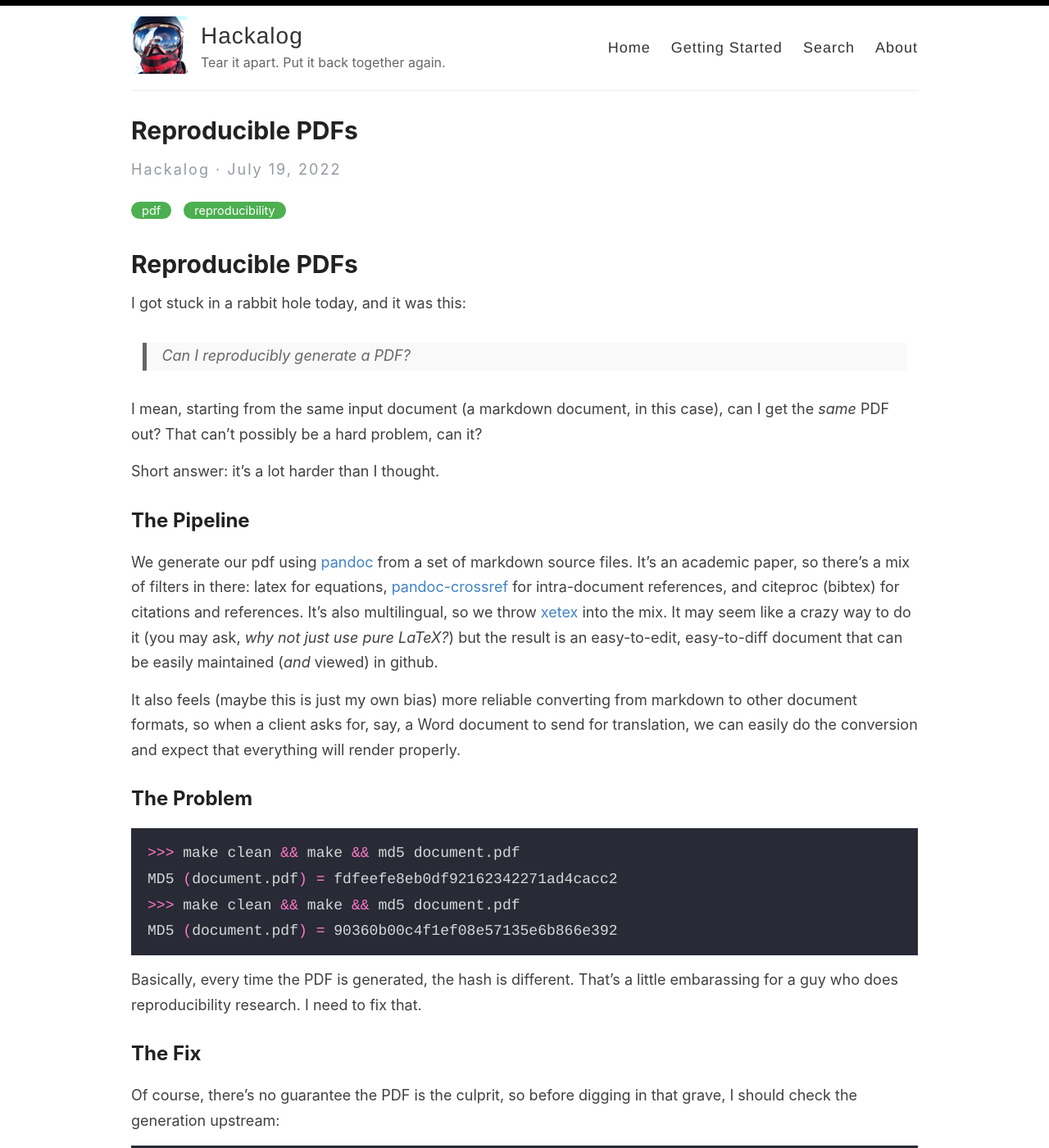
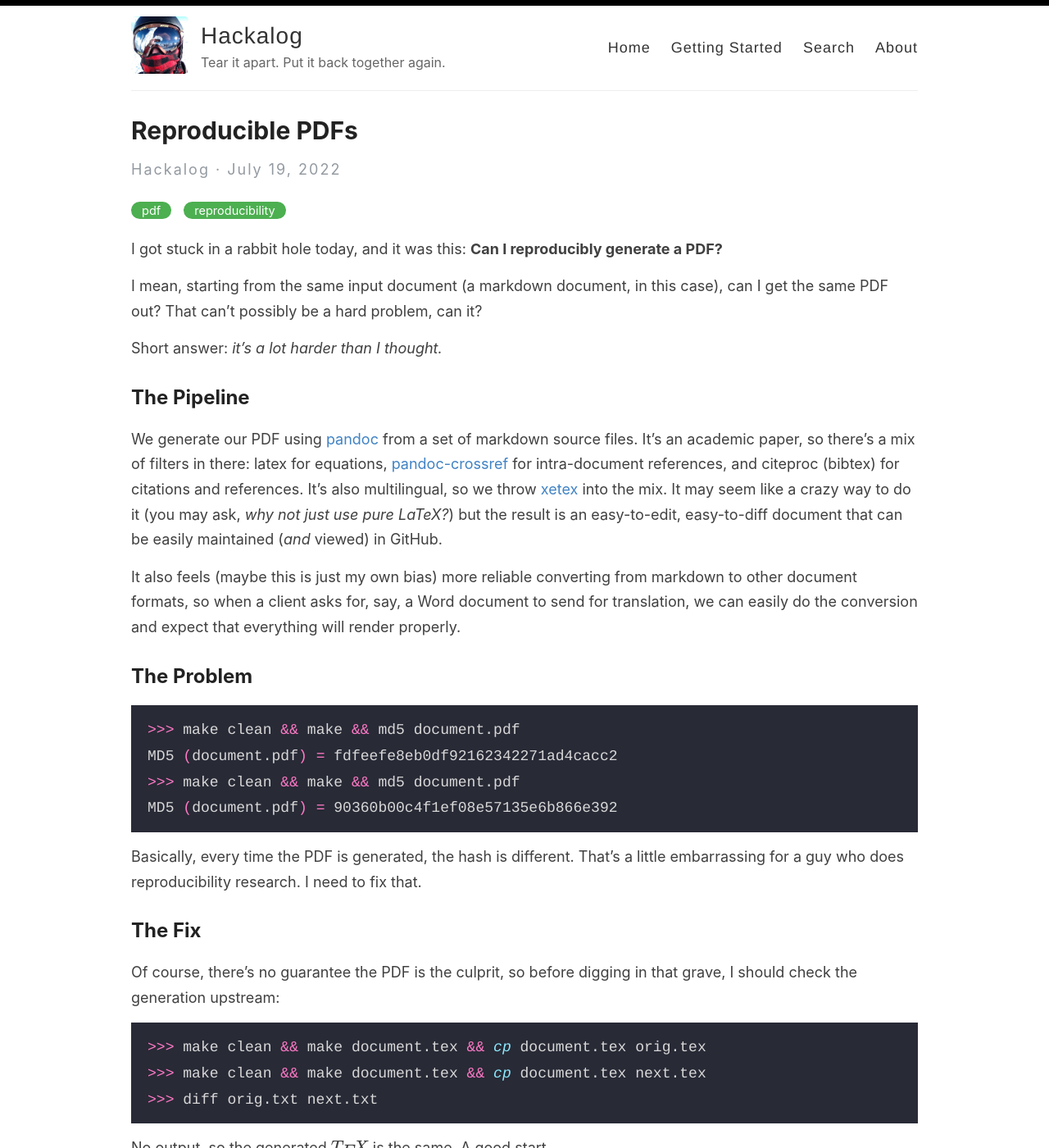
Before and after one commit to hackalog/hackalog.github.io, a Jekyll site: the page built from _posts/2022-07-19-reproducible-pdf.md, in a window 1280 px wide and 1400 px high. Shown: the whole window at 82% size. Built offline with Jekyll 4.4.1, drawn with Linux system fonts in a browser that asks for light colours; formulas are drawn with MathJax 3; some of the changed text lies outside the part shown.

Commit message:
spelling

````diff
--- a/_posts/2022-07-19-reproducible-pdf.md
+++ b/_posts/2022-07-19-reproducible-pdf.md
@@ -7,20 +7,16 @@ excerpt: Reproducibly generating a PDF from the same source file can't possibly
 use_math: true
 ---
 
-# Reproducible PDFs
+I got stuck in a rabbit hole today, and it was this: **Can I reproducibly generate a PDF?**
 
-I got stuck in a rabbit hole today, and it was this:
-
-> Can I reproducibly generate a PDF?
-
-I mean, starting from the same input document (a markdown document, in this case), can I get the _same_ PDF out?
+I mean, starting from the same input document (a markdown document, in this case), can I get the same PDF out?
 That can't possibly be a hard problem, can it?
 
-Short answer: it's a lot harder than I thought.
+Short answer: *it's a lot harder than I thought.*
 
 ## The Pipeline
 
-We generate our pdf using [pandoc] from a set of markdown source files. It's an academic paper, so there's a mix of filters in there: latex for equations, [pandoc-crossref] for intra-document references, and citeproc (bibtex) for citations and references. It's also multilingual, so we throw [xetex] into the mix. It may seem like a crazy way to do it (you may ask, _why not just use pure LaTeX?_) but the result is an easy-to-edit, easy-to-diff document that can be easily maintained (_and_ viewed) in github.
+We generate our PDF using [pandoc] from a set of markdown source files. It's an academic paper, so there's a mix of filters in there: latex for equations, [pandoc-crossref] for intra-document references, and citeproc (bibtex) for citations and references. It's also multilingual, so we throw [xetex] into the mix. It may seem like a crazy way to do it (you may ask, _why not just use pure LaTeX?_) but the result is an easy-to-edit, easy-to-diff document that can be easily maintained (_and_ viewed) in GitHub.
 
 [pandoc]: https://pandoc.org/
 [pandoc-crossref]: https://github.com/lierdakil/pandoc-crossref
@@ -36,7 +32,7 @@ MD5 (document.pdf) = fdfeefe8eb0df92162342271ad4cacc2
 MD5 (document.pdf) = 90360b00c4f1ef08e57135e6b866e392
 ```
 
-Basically, every time the PDF is generated, the hash is different. That's a little embarassing for a guy who does reproducibility research. I need to fix that.
+Basically, every time the PDF is generated, the hash is different. That's a little embarrassing for a guy who does reproducibility research. I need to fix that.
 
 ## The Fix
 
````
Also changed, not shown: other parts of _posts/2022-07-19-reproducible-pdf.md (+2 -2 lines).
